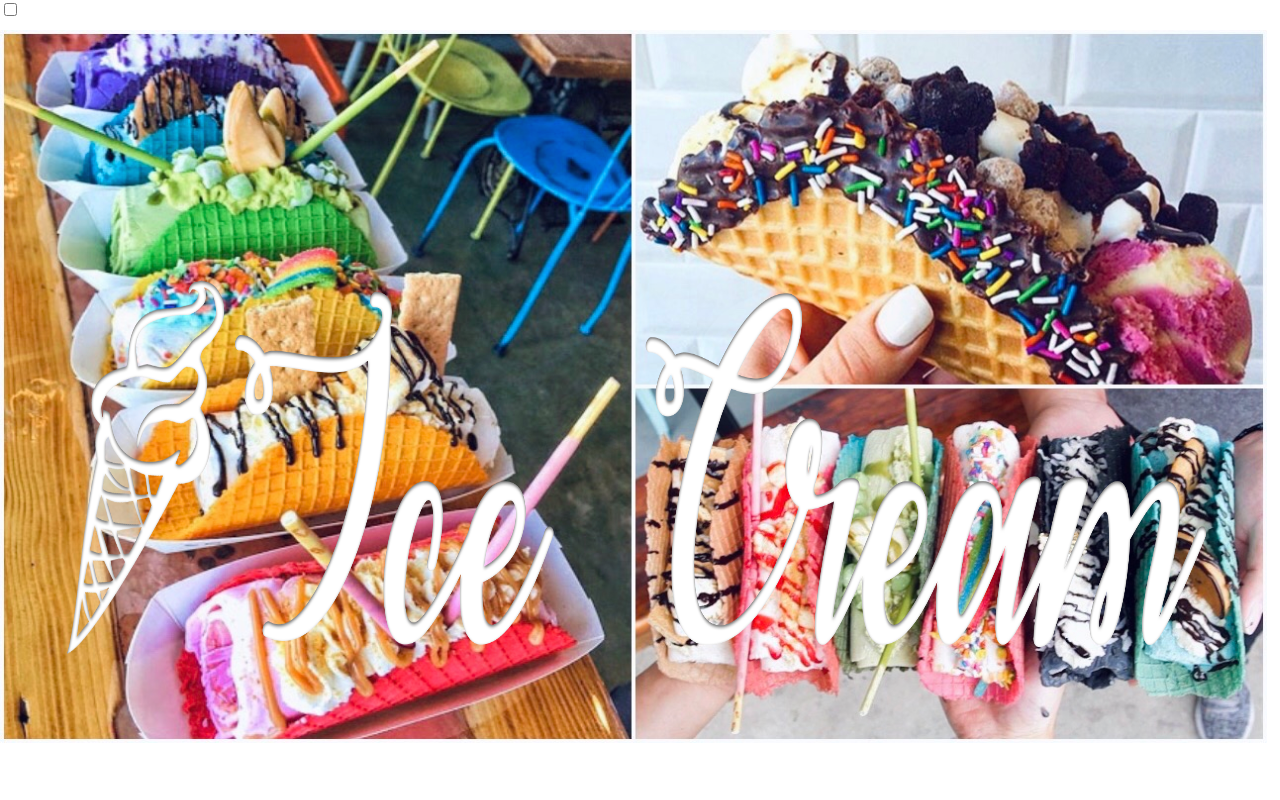
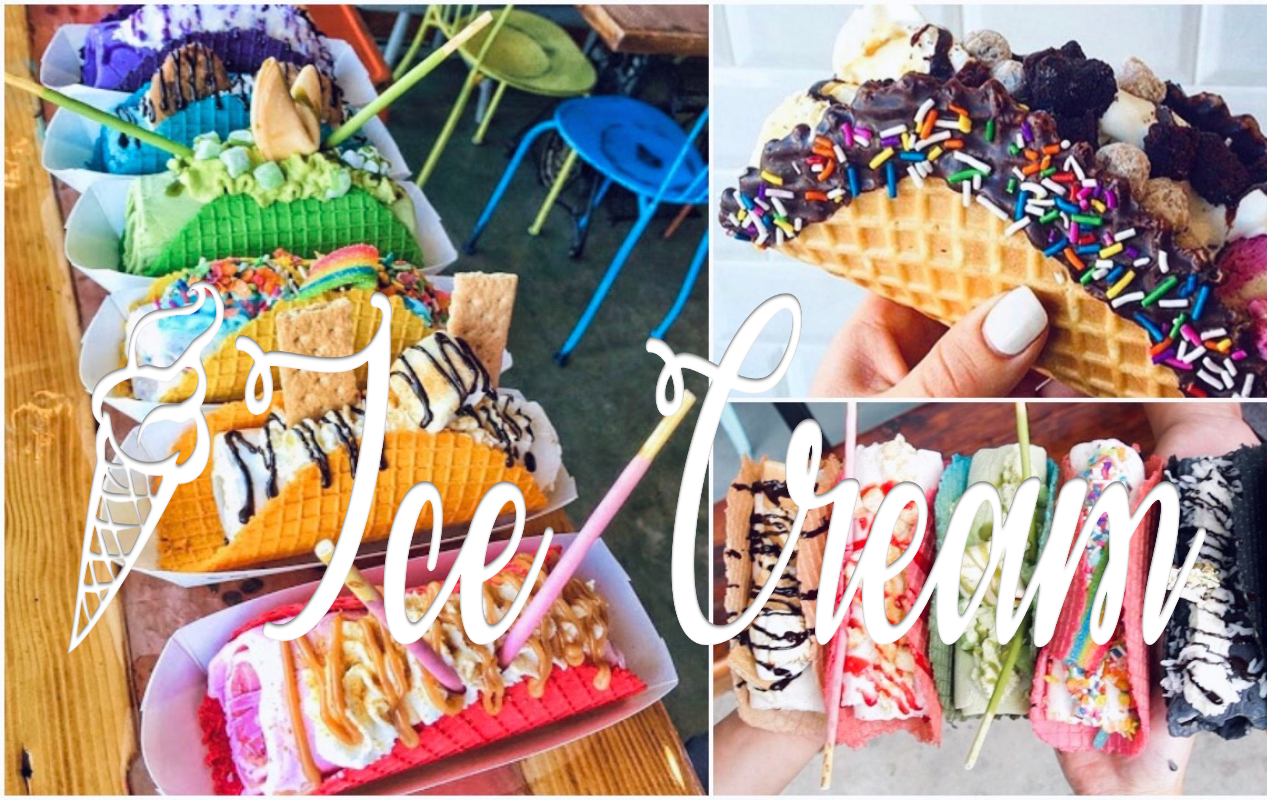
Before and after one commit to staten-island-tech/html-css-mastery-project-vvvvvvvvvvvvvvvvvvvvvvvvvvvvvv, a plain HTML site: page dist/index.html in a window 1280 px wide. Shown: the top 800 px of the page. Drawn offline with Linux system fonts and the light colour scheme.

Commit message:
sydkikciy;l

```diff
--- a/dist/index.html
+++ b/dist/index.html
@@ -9,12 +9,12 @@
 </head>
 
 <body>
-    <div class="navigation">
+   <!--  <div class="navigation">
         <input type="checkbox" class="navigation_checkbox" id="nav-toggle">
         <label for="navi-toggle" class="navigation_button">
             <span class="navigation_icon"></span>
         </label>
-    <div class="navigation_background">&nbsp;</div>
+    <div class="navigation_background">&nbsp;</div> -->
 
     </div>
     <div class="block1">
--- a/scss/_block1.scss
+++ b/scss/_block1.scss
@@ -6,7 +6,7 @@
   background-size: cover;
   @include laptop {
     margin-bottom: 3rem;
-    background-size: contain;
+
   }
   @include tablet {
     background-image: url(../media/icecreamcollage1-tablet.jpg);
--- a/scss/_block4.scss
+++ b/scss/_block4.scss
@@ -3,9 +3,13 @@
   display: flex;
   margin: 2rem;
   justify-content: flex-start;
+  @include tablet {
+    margin: 0rem;
+    height: 300vh;
+  }
   @include phone {
     margin: 0rem;
-    height: 320vh;
+    height: 311vh;
   }
 }
 .interactive-map {
@@ -17,15 +21,25 @@
   @include laptop {
       height: 60vh;
   }
+  @include tablet {
+    height: 70vh;
+  }
   @include phone {
     height: 44vh;
   }
 }
 .map-parent {
   height: 44vh;
+  @include phone {
+    margin-bottom: -5rem;
+  }
 }
 
 .allpins {
+  @include tablet {
+    height: 150vh;
+    margin: 1rem;
+  }
   @include phone {
     height: 150vh;
     margin: 1rem;
@@ -36,6 +50,9 @@
   position: absolute;
   z-index: 2;
   @include laptop {
+    height: 4rem;
+  }
+  @include tablet {
     height: 4rem;
   }
   @include phone {
@@ -52,6 +69,10 @@
 .pin1 {
   top: 7rem;
   left: 33rem;
+  @include tablet {
+    top: 7rem;
+    left: 33rem;
+  }
   @include phone {
     top: 2rem;
     left: 14.5rem;
@@ -67,6 +88,10 @@
   @include laptop {
       top: 12rem;
       left: 16.5rem;
+  }
+  @include tablet {
+    top: 17rem;
+    left: 23rem;
   }
   @include phone {
     top: 8rem;
@@ -88,6 +113,10 @@
     top: 14rem;
     left: 27.5rem;
   }
+  @include tablet {
+    top: 20.2rem;
+    left: 38rem;
+  }
   @include phone {
     top: 9.8rem;
     left: 19rem;
@@ -107,6 +136,10 @@
   @include laptop {
     top: 19rem;
     left: 10rem;
+}
+@include tablet {
+  top: 27.5rem;
+  left: 14rem;
 }
   @include phone {
     top: 13.5rem;
@@ -154,13 +187,18 @@
   justify-content: flex-end;
   flex-direction: column;
   width: 94vw;
-  @include phone {
+  @include tablet {
     align-items: center;
   }
 }
 .pin1-image {
   height: 13rem;
   opacity: 0%;
+  @include tablet {
+    opacity: 100%;
+    height: 23rem;
+    margin: 3rem;
+  }
   @include phone {
     opacity: 100%;
     height: 23rem;
@@ -194,12 +232,21 @@
     top: 0rem;
     right: 0rem;
   }
+  @include tablet {
+    opacity: 100%;
+    width: 100vw;
+    height: auto;
+    top: 10rem;
+    left: 1.9rem;
+    margin-top: 6rem;
+    position: relative;
+  }
   @include phone {
     opacity: 100%;
     width: 100vw;
     height: auto;
     top: 0rem;
-    right: -0.25rem;
+    margin-right: 1.5rem;
     position: relative;
   }
 }
@@ -214,12 +261,23 @@
     right: 0rem;
     bottom: 12rem;
   }
+  @include tablet {
+    opacity: 100%;
+    position: relative;
+    width: 46rem;
+    height: 22rem;
+    left: 0rem;
+    top: 10rem;
+}
   @include phone {
       opacity: 100%;
       position: relative;
       width: 22rem;
       left: 0rem;
       bottom: 0rem;
+      margin-top: -10rem;
+      margin-bottom: 13rem;
+      margin-right: 0.8rem;
   }
 }
 
@@ -245,6 +303,14 @@
     top: 0rem;
     right: 1rem;
   }
+  @include tablet {
+    opacity: 100%;
+    height: auto;
+    width: 100vw;
+    margin: 1rem;
+    position: relative;
+    right: -1.3rem;
+  }
   @include phone {
     opacity: 100%;
     height: auto;
@@ -252,6 +318,7 @@
     margin: 1rem;
     position: relative;
     right: -1.3rem;
+    top: 2rem;
   }
 }
 .pin3-text {
@@ -265,11 +332,19 @@
     right: 0rem;
     bottom: 9rem;
   }
+  @include tablet {
+    opacity: 100%;
+    position: relative;
+    width: 46rem;
+    height: 22rem;
+    left: 0rem;
+    top: 1rem;
+  }
   @include phone {
     opacity: 100%;
     position: relative;
     width: 22rem;
-    left: 0rem;
+    left: -0.8rem;
     bottom: 0rem;
   }
 }
@@ -296,6 +371,15 @@
     top: 0rem;
     right: -0.5rem;
   }
+  @include tablet {
+    opacity: 100%;
+    height: auto;
+    margin: 1rem;
+    position: relative;
+    right: -1.5rem;
+     width: 100vw;
+    margin-top: -8rem;
+  }
   @include phone {
     opacity: 100%;
     height: auto;
@@ -303,6 +387,7 @@
     position: relative;
     right: -1.5rem;
      width: 100vw;
+     margin-top: 7rem;
   }
 }
 .pin4-text {
@@ -317,12 +402,20 @@
     right: -1rem;
     bottom: 9rem;
   }
+  @include tablet {
+    opacity: 100%;
+    position: relative;
+    width: 46rem;
+    height: 22rem;
+    left: 0rem;
+    top: 0rem;
+  }
   @include phone {
     opacity: 100%;
     position: relative;
     width: 22rem;
-    left: 0rem;
-    bottom: 0rem;
+    left: -0.8rem;
+    top: -1rem;
   }
 }
 
--- a/scss/_block5.scss
+++ b/scss/_block5.scss
@@ -4,14 +4,24 @@
   background-image: url("../media/block5-backgroundimage.jpg");
   font-family: "Indie Flower", cursive;
   background-size: contain;
+  @include tablet {
+    background-size: cover;
+    height: 130vh;
+  }
 }
 
 .vertical-boxes {
   height: 32rem;
   width: 30rem;
-  background-color: pink;
+  background-color: color(primary);
   opacity: 80%;
   padding: 1rem;
+  @include tablet {
+    height: 24rem;
+    width: 23rem;
+    padding: 0.5rem;
+    margin: 0.3rem;
+  }
   @include phone {
     height: 17rem;
     width: 15rem;
@@ -20,6 +30,9 @@
   }
 }
 .block5-q1 {
+  @include tablet {
+    margin: 0.1rem;
+  }
   @include phone {
     margin: 0.01rem;
   }
@@ -30,6 +43,9 @@
   justify-content: space-evenly;
   align-items: center;
   margin: 2rem;
+  @include tablet {
+    font-size: 1.5rem;
+  }
   @include phone {
     font-size: 1rem;
   }
@@ -40,6 +56,9 @@
   justify-content: space-evenly;
   align-items: center;
   margin: 2rem;
+  @include tablet {
+    font-size: 1.5rem;
+  }
   @include phone {
     font-size: 1rem;
   }
@@ -57,6 +76,9 @@
   font-size: 2rem;
 }
 .bl5bx {
+  @include tablet {
+    margin: 0.8rem;
+  }
   @include phone {
     margin: 0.8rem;
   }
--- a/scss/_variables.scss
+++ b/scss/_variables.scss
@@ -1,8 +1,7 @@
 $colors: (
-  primary: #45a29e,
-  primary-light: #66fcf1,
-  grey: #c5c6c7,
-  primary-dark: #1f2833,
+  primary-light: #eca1e0,
+  primary: #ffaff2,
+  primary-dark: #fd38dc,
   black: #0b0c10
 );
 
```
Also changed, not shown: dist/css/style.css, scss/style.min.css, 2 other files.
